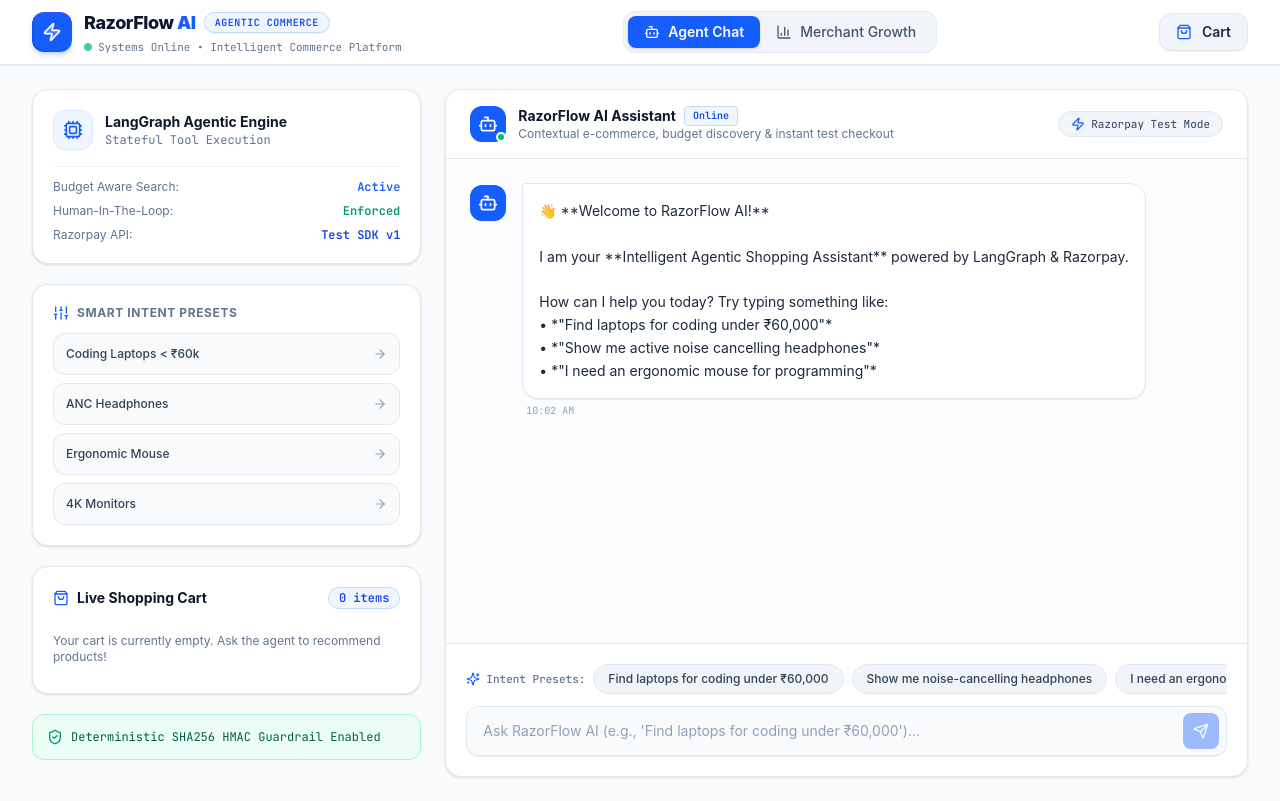
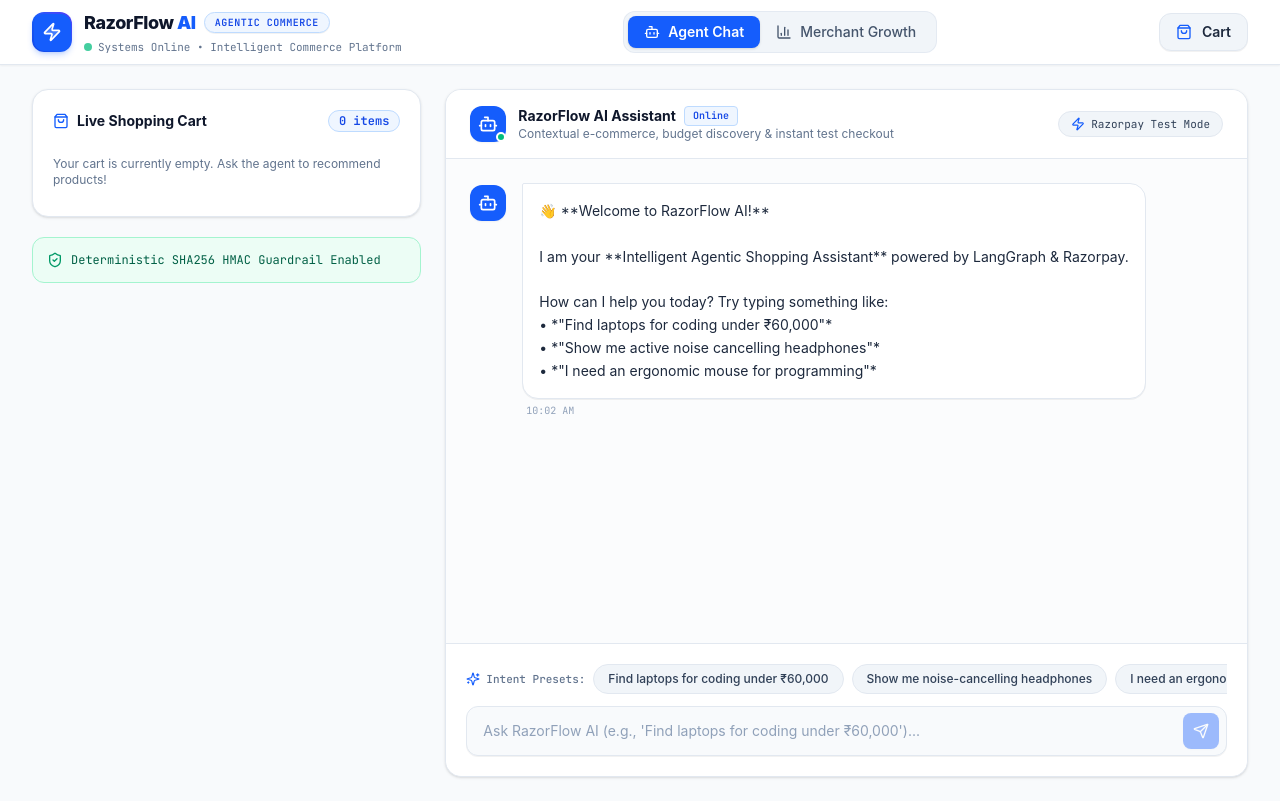
Before and after one commit to KHUSHIHN12/RazorFlow_AI, a React (Vite) app in the folder frontend/: page / in a window 1280 px wide. Built offline with nearby package versions, Linux system fonts and the light colour scheme; the HTML template or start-up script is replaced by a standard one.

Commit message:
refactor(sidebar): remove status card and intent presets card from ChatContainer

```diff
--- a/frontend/src/components/Chat/ChatContainer.jsx
+++ b/frontend/src/components/Chat/ChatContainer.jsx
@@ -1,12 +1,12 @@
 import React, { useRef, useEffect } from 'react';
-import { Bot, Sparkles, ShieldCheck, ShoppingBag, ArrowRight, Sliders, Cpu, Zap } from 'lucide-react';
+import { Bot, ShieldCheck, ShoppingBag, ArrowRight, Zap } from 'lucide-react';
 import { useCart } from '../../context/CartContext';
 import MessageList from './MessageList';
 import ChatInput from './ChatInput';
 import ChatSkeleton from './ChatSkeleton';
 
 export default function ChatContainer() {
-  const { messages, isProcessing, cart, cartTotalINR, setIsCartOpen, sendMessage } = useCart();
+  const { messages, isProcessing, cart, cartTotalINR, setIsCartOpen } = useCart();
   const scrollRef = useRef(null);
 
   useEffect(() => {
@@ -14,13 +14,6 @@
       scrollRef.current.scrollTop = scrollRef.current.scrollHeight;
     }
   }, [messages, isProcessing]);
-
-  const presetFilters = [
-    { label: 'Coding Laptops < ₹60k', query: 'Find laptops for coding under ₹60,000' },
-    { label: 'ANC Headphones', query: 'Show me active noise cancelling headphones' },
-    { label: 'Ergonomic Mouse', query: 'I need an ergonomic mouse for programming' },
-    { label: '4K Monitors', query: 'Show 4K developer monitors' }
-  ];
 
   return (
     <div className="max-w-7xl w-full mx-auto px-4 sm:px-6 lg:px-8 py-6 flex-1 flex flex-col min-h-[calc(100vh-4rem)]">
@@ -30,58 +23,6 @@
 
         {/* Left Sidebar Context & Control Panel (Desktop) */}
         <div className="hidden lg:flex lg:col-span-4 flex-col gap-5">
-
-          {/* Engine Card */}
-          <div className="p-5 rounded-2xl bg-white border border-slate-200 shadow-sm space-y-4">
-            <div className="flex items-center gap-3">
-              <div className="w-10 h-10 rounded-xl bg-blue-50 border border-blue-100 flex items-center justify-center text-blue-600">
-                <Cpu className="w-5 h-5" />
-              </div>
-              <div>
-                <h3 className="font-bold text-sm text-slate-900 flex items-center gap-2">
-                  LangGraph Agentic Engine
-                </h3>
-                <p className="text-xs text-slate-500 font-mono">Stateful Tool Execution</p>
-              </div>
-            </div>
-
-            <div className="space-y-2 pt-3 border-t border-slate-100 text-xs">
-              <div className="flex items-center justify-between text-slate-700">
-                <span className="text-slate-500">Budget Aware Search:</span>
-                <span className="font-mono text-blue-600 font-semibold">Active</span>
-              </div>
-              <div className="flex items-center justify-between text-slate-700">
-                <span className="text-slate-500">Human-In-The-Loop:</span>
-                <span className="font-mono text-emerald-600 font-semibold">Enforced</span>
-              </div>
-              <div className="flex items-center justify-between text-slate-700">
-                <span className="text-slate-500">Razorpay API:</span>
-                <span className="font-mono text-blue-700 font-semibold">Test SDK v1</span>
-              </div>
-            </div>
-          </div>
-
-          {/* Quick Preset Queries */}
-          <div className="p-5 rounded-2xl bg-white border border-slate-200 shadow-sm space-y-3">
-            <div className="flex items-center gap-2 text-xs font-bold uppercase tracking-wider text-slate-500">
-              <Sliders className="w-4 h-4 text-blue-600" />
-              <span>Smart Intent Presets</span>
-            </div>
-
-            <div className="space-y-2">
-              {presetFilters.map((preset, idx) => (
-                <button
-                  key={idx}
-                  onClick={() => sendMessage(preset.query)}
-                  disabled={isProcessing}
-                  className="w-full text-left p-3 rounded-xl bg-slate-50 hover:bg-blue-50/70 border border-slate-200 hover:border-blue-300 text-xs text-slate-700 hover:text-blue-700 transition-all duration-200 flex items-center justify-between group active:scale-[0.98]"
-                >
-                  <span className="font-medium">{preset.label}</span>
-                  <ArrowRight className="w-3.5 h-3.5 text-slate-400 group-hover:text-blue-600 group-hover:translate-x-1 transition-all" />
-                </button>
-              ))}
-            </div>
-          </div>
 
           {/* Cart Widget */}
           <div className="p-5 rounded-2xl bg-white border border-slate-200 shadow-sm space-y-4">
```
